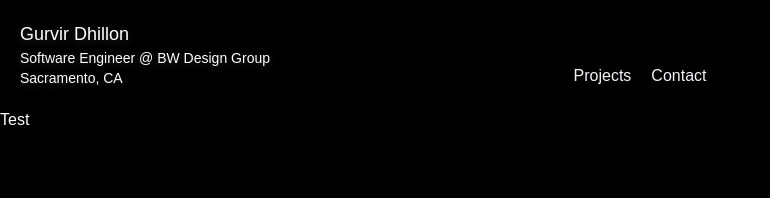
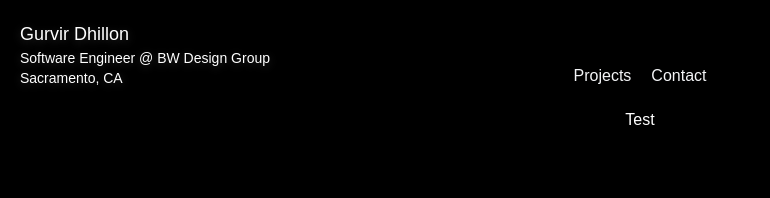
Before and after one commit to gdhillon2/portfolio, a Next.js app: page /resumetailor in a window 1280 px wide. Shown: the top 198 px of the page, without its empty margins (0-770 px from the left). Built offline with nearby package versions, Linux system fonts and the light colour scheme.

Commit message:
centered div

```diff
--- a/app/resumetailor/page.tsx
+++ b/app/resumetailor/page.tsx
@@ -1,5 +1,5 @@
 export default function ResumeTailor() {
     return (
-        <div className="text-white">Test</div>
+        <div className="flex justify-center text-white">Test</div>
     )
 }
```
